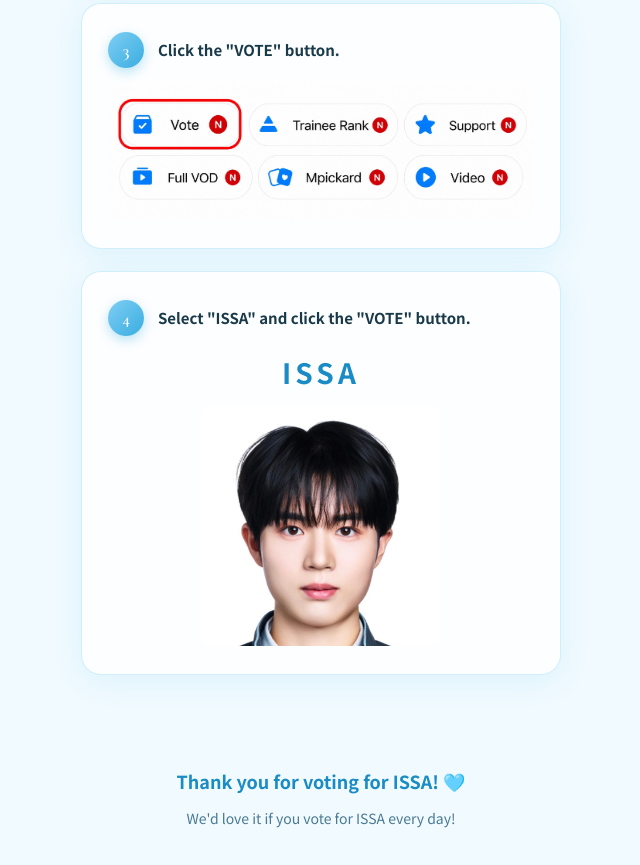
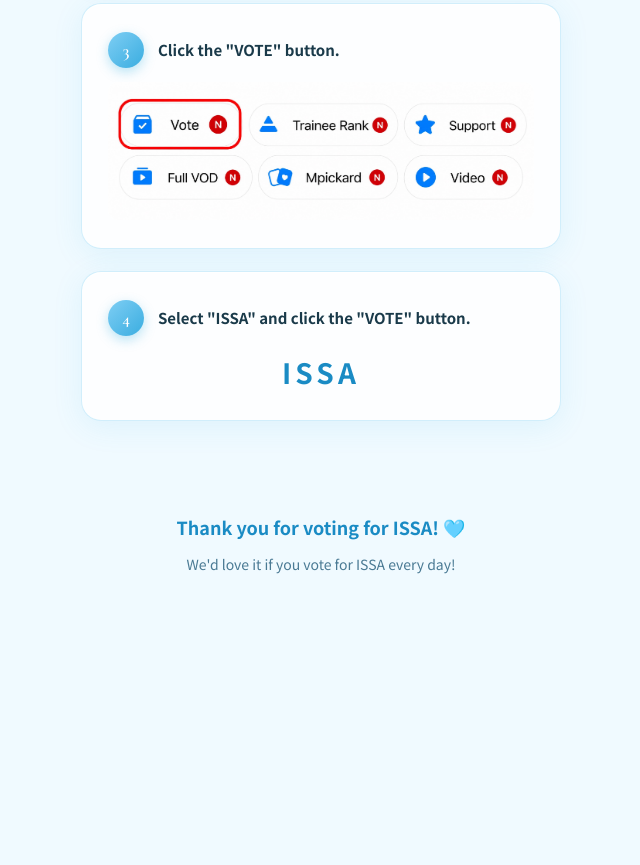
Before and after one commit to rtmtyfhshkj/voteforissa2, a plain HTML site: page index.html in a window 1280 px wide. Shown: the part 1173-2038 px from the top of the page, without its empty margins (319-959 px from the left). After the commit the page ends 1798 px from the top, so only its background shows below. Drawn offline with nearby package versions, Linux system fonts and the light colour scheme.

Commit message:
Update index.html

```diff
--- a/index.html
+++ b/index.html
@@ -356,7 +356,6 @@
         <div class="step-title">Select "ISSA" and click the "VOTE" button.</div>
       </div>
       <p style="text-align:center; font-size:28px; font-weight:700; color:var(--sky-deeper); letter-spacing:0.15em; margin-top:16px;">ISSA</p>
-      <img src="issa.jpeg" class="step-img" alt="Select ISSA" style="width:60%; max-width:240px; margin:14px auto 0; border-radius:10px; display:block;">
     </div>
   </div>
 
@@ -413,7 +412,6 @@
         <div class="step-title">选择 "ISSA"，然后点击 "VOTE" 按钮完成投票。</div>
       </div>
       <p style="text-align:center; font-size:28px; font-weight:700; color:var(--sky-deeper); letter-spacing:0.15em; margin-top:16px;">ISSA</p>
-      <img src="issa.jpeg" class="step-img" alt="Select ISSA" style="width:60%; max-width:240px; margin:14px auto 0; border-radius:10px; display:block;">
     </div>
   </div>
 
@@ -470,7 +468,6 @@
         <div class="step-title">"ISSA"를 선택하고 "VOTE" 버튼을 클릭해 투표를 완료해 주세요.</div>
       </div>
       <p style="text-align:center; font-size:28px; font-weight:700; color:var(--sky-deeper); letter-spacing:0.15em; margin-top:16px;">ISSA</p>
-      <img src="issa.jpeg" class="step-img" alt="Select ISSA" style="width:60%; max-width:240px; margin:14px auto 0; border-radius:10px; display:block;">
     </div>
   </div>
 
```
